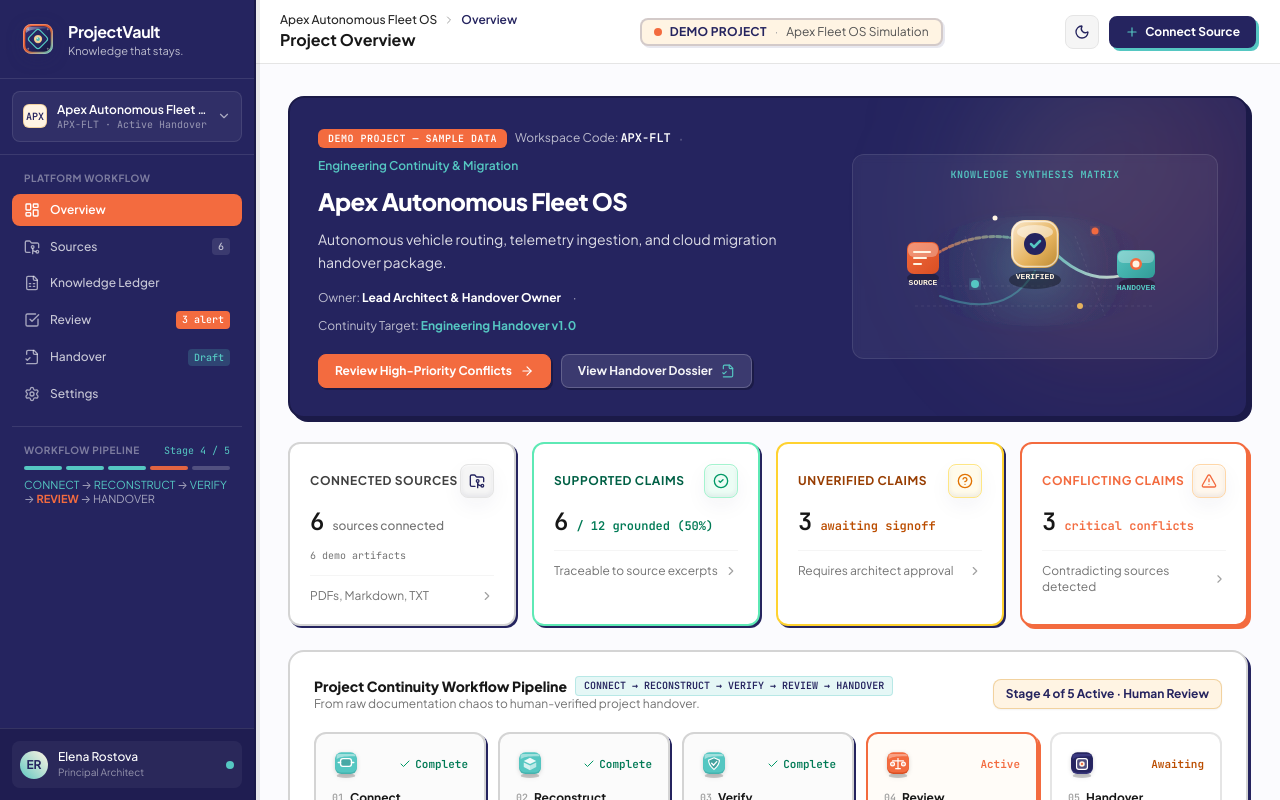
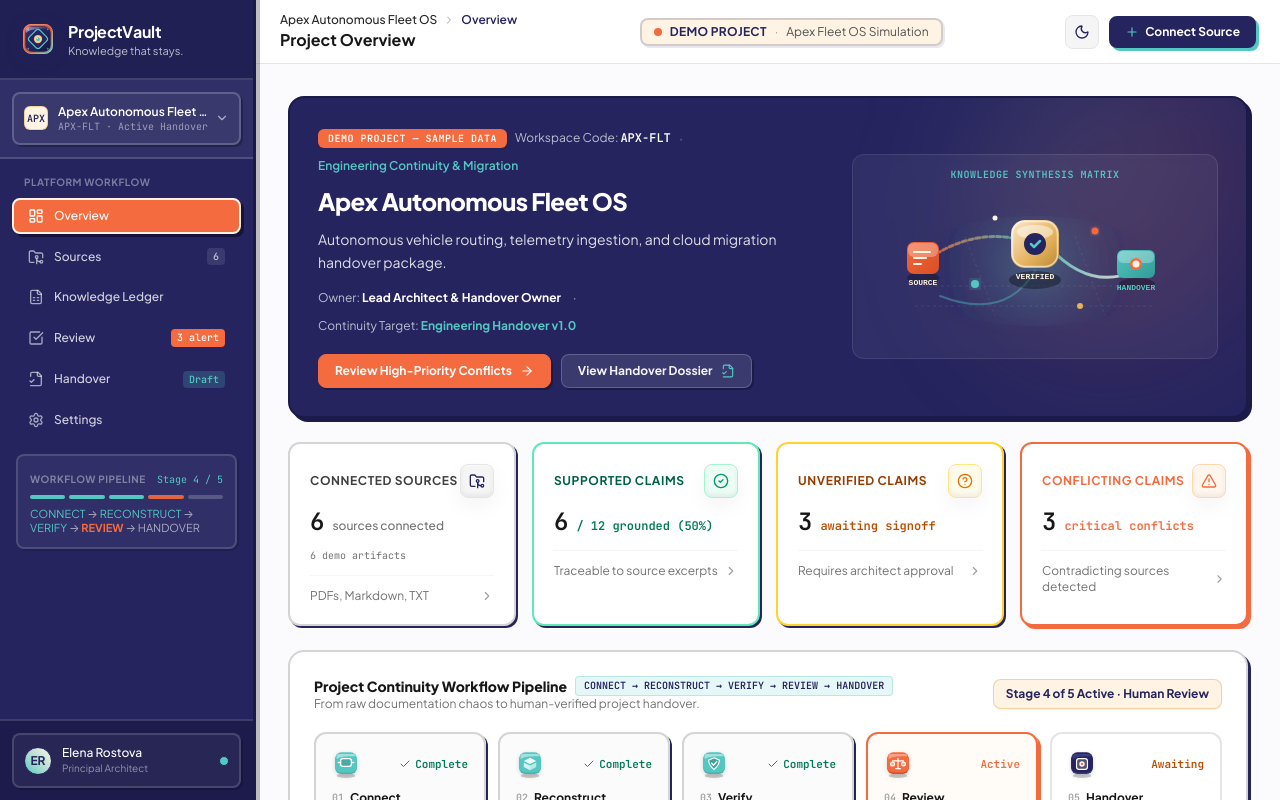
Before and after one commit to Coding-warrior212/Project-Vault, a React (Vite) app: page / in a window 1280 px wide. Shown: the top 800 px of the page. Built offline with nearby package versions, Linux system fonts and the light colour scheme.

Commit message:
feat(ui): add brand logo animation and improve handover validation
Implement a visual interaction for the sidebar logo and enforce required approver identity when finalizing handovers to ensure data integrity.

```diff
--- a/src/components/layout/Sidebar.tsx
+++ b/src/components/layout/Sidebar.tsx
@@ -45,6 +45,21 @@ export const Sidebar: React.FC<SidebarProps> = ({
   onCloseMobile,
 }) => {
   const [showWorkspaceMenu, setShowWorkspaceMenu] = React.useState(false);
+  const [isChainActive, setIsChainActive] = React.useState(false);
+
+  const handleLogoClick = () => {
+    if (isChainActive) return;
+    const prefersReducedMotion = window.matchMedia('(prefers-reduced-motion: reduce)').matches;
+    if (prefersReducedMotion) {
+      setIsChainActive(true);
+      setTimeout(() => setIsChainActive(false), 300);
+      return;
+    }
+    setIsChainActive(true);
+    setTimeout(() => {
+      setIsChainActive(false);
+    }, 1100);
+  };
 
   const navItems = [
     {
@@ -99,21 +114,75 @@ export const Sidebar: React.FC<SidebarProps> = ({
 
       {/* Main Sidebar */}
       <aside
-        className={`fixed top-0 bottom-0 left-0 z-40 w-64 bg-[#25245F] dark:bg-[#15143C] text-white flex flex-col border-r-2 border-[#1B1A48] dark:border-[#232258] shadow-[4px_0px_0px_rgba(0,0,0,0.08)] transition-transform duration-200 ease-in-out lg:translate-x-0 ${
+        className={`fixed top-0 bottom-0 left-0 z-40 w-64 bg-[#25245F] dark:bg-[#15143C] text-white flex flex-col border-r-3 border-[#1B1A48] dark:border-[#2D2C68] shadow-[4px_0px_0px_rgba(0,0,0,0.25)] transition-transform duration-200 ease-in-out lg:translate-x-0 ${
           isOpenMobile ? 'translate-x-0' : '-translate-x-full'
         }`}
       >
         {/* Brand & Logo Area */}
-        <div className="p-5 border-b border-white/10">
+        <div className="p-5 border-b-2 border-white/15 bg-[#1B1A48]/40 relative overflow-hidden">
+          <style>{`
+            @keyframes letterSeparate {
+              0% { transform: translateX(0); }
+              35% { transform: translateX(var(--sep-x)); }
+              65% { transform: translateX(var(--sep-x)); }
+              100% { transform: translateX(0); }
+            }
+            @keyframes chainFade {
+              0% { opacity: 0; transform: scaleX(0.4); }
+              30% { opacity: 1; transform: scaleX(1); }
+              70% { opacity: 1; transform: scaleX(1); }
+              100% { opacity: 0; transform: scaleX(0.8); }
+            }
+            .chain-link-pulse {
+              animation: chainFade 1.1s cubic-bezier(0.16, 1, 0.3, 1) forwards;
+            }
+          `}</style>
           <div className="flex items-center justify-between">
-            <div className="flex items-center gap-3">
+            <div
+              className="flex items-center gap-3 cursor-pointer group select-none relative"
+              onClick={handleLogoClick}
+              title="Click to trigger ProjectVault Connected Knowledge Chain effect"
+            >
               {/* Soft 3D Dimensional Vault Insignia */}
-              <Vault3DLogo size="md" />
+              <div className="transition-transform group-hover:scale-105">
+                <Vault3DLogo size="md" />
+              </div>
 
               <div>
-                <span className="text-base font-bold tracking-tight text-white flex items-center gap-1.5 font-sans">
-                  ProjectVault
-                </span>
+                <div className="text-base font-bold tracking-tight text-white flex items-center font-sans relative">
+                  {Array.from("ProjectVault").map((char, idx) => {
+                    const offset = (idx - 5.5) * 3;
+                    return (
+                      <span
+                        key={idx}
+                        style={{
+                          ['--sep-x' as any]: `${offset}px`,
+                          animation: isChainActive ? `letterSeparate 1.1s cubic-bezier(0.16, 1, 0.3, 1) forwards` : 'none',
+                          animationDelay: `${idx * 30}ms`,
+                        }}
+                        className="inline-block transition-transform will-change-transform text-white"
+                      >
+                        {char}
+                      </span>
+                    );
+                  })}
+
+                  {/* Connected Knowledge Chain SVG Overlay */}
+                  {isChainActive && (
+                    <svg className="absolute inset-x-0 -top-1 w-full h-8 overflow-visible pointer-events-none chain-link-pulse" viewBox="0 0 110 24" style={{ zIndex: 15 }}>
+                      <path
+                        d="M 2 12 Q 28 0 55 12 T 108 12"
+                        fill="none"
+                        stroke="#55C7C2"
+                        strokeWidth="1.5"
+                        strokeDasharray="4 2"
+                      />
+                      <circle cx="20" cy="6" r="2" fill="#F36B3F" />
+                      <circle cx="50" cy="14" r="2" fill="#FFF4E3" />
+                      <circle cx="80" cy="6" r="2" fill="#55C7C2" />
+                    </svg>
+                  )}
+                </div>
                 <p className="text-[11px] text-white/70 leading-tight">
                   Knowledge that stays.
                 </p>
@@ -131,10 +200,10 @@ export const Sidebar: React.FC<SidebarProps> = ({
         </div>
 
         {/* Workspace Selector with Tactile 3D Inset */}
-        <div className="p-3 border-b border-white/10 relative">
+        <div className="p-3 border-b-2 border-white/15 relative bg-white/5">
           <button
             onClick={() => setShowWorkspaceMenu(!showWorkspaceMenu)}
-            className="w-full flex items-center justify-between p-2.5 rounded-lg bg-white/5 hover:bg-white/10 text-left transition-all text-xs border border-white/10 hover:border-white/20 active:translate-y-[1px]"
+            className="w-full flex items-center justify-between p-2.5 rounded-lg bg-white/5 hover:bg-white/10 text-left transition-all text-xs border-2 border-white/20 hover:border-white/35 shadow-[2px_2px_0px_rgba(0,0,0,0.25)] active:translate-y-[1px]"
           >
             <div className="flex items-center gap-2.5 min-w-0">
               <div className="w-6 h-6 rounded-md bg-[#FFF4E3] text-[#25245F] font-mono text-[10px] font-bold flex items-center justify-center shrink-0 shadow-xs border border-[#E5B25D]/50">
@@ -194,10 +263,10 @@ export const Sidebar: React.FC<SidebarProps> = ({
                   onNavigate(item.id);
                   onCloseMobile();
                 }}
-                className={`w-full flex items-center justify-between px-3 py-2 text-xs font-medium rounded-lg transition-colors group ${
+                className={`w-full flex items-center justify-between px-3.5 py-2 text-xs font-medium transition-all group rounded-lg ${
                   isActive
-                    ? 'bg-[#F36B3F] text-white font-semibold shadow-xs'
-                    : 'text-white/75 hover:bg-white/10 hover:text-white'
+                    ? 'bg-[#F36B3F] text-white font-bold border-2 border-[#FFF4E3] dark:border-[#25245F] shadow-[3px_3px_0px_#14133B] dark:shadow-[3px_3px_0px_#0A0924]'
+                    : 'text-white/80 hover:bg-white/10 hover:text-white border-2 border-transparent hover:border-white/20'
                 }`}
               >
                 <div className="flex items-center gap-2.5">
@@ -243,7 +312,7 @@ export const Sidebar: React.FC<SidebarProps> = ({
             const currentStage = getStage(currentPage);
 
             return (
-              <div className="pt-4 mt-4 border-t border-white/10 px-3">
+              <div className="pt-4 mt-4 border-t-2 border-white/15 px-3 bg-white/5 rounded-lg p-3 border-2 border-white/10 shadow-[2px_2px_0px_rgba(0,0,0,0.15)] mx-1">
                 <div className="flex items-center justify-between mb-2">
                   <span className="text-[10px] uppercase tracking-wider font-bold text-white/40">
                     Workflow Pipeline
@@ -301,10 +370,10 @@ export const Sidebar: React.FC<SidebarProps> = ({
         </nav>
 
         {/* User Profile / Status Footer */}
-        <div className="p-3 border-t border-white/10 bg-[#1B1A48]/60">
-          <div className="flex items-center justify-between p-2 rounded-lg bg-white/5">
+        <div className="p-3 border-t-2 border-white/15 bg-[#1B1A48]/80">
+          <div className="flex items-center justify-between p-2.5 rounded-lg bg-white/5 border-2 border-white/15 shadow-[2px_2px_0px_rgba(0,0,0,0.2)]">
             <div className="flex items-center gap-2.5 min-w-0">
-              <div className="w-7 h-7 rounded-full bg-gradient-to-tr from-[#55C7C2] to-[#FFF4E3] text-[#25245F] font-bold text-xs flex items-center justify-center shrink-0">
+              <div className="w-7 h-7 rounded-full bg-gradient-to-tr from-[#55C7C2] to-[#FFF4E3] text-[#25245F] font-bold text-xs flex items-center justify-center shrink-0 border border-[#25245F]">
                 ER
               </div>
               <div className="min-w-0">
@@ -316,7 +385,7 @@ export const Sidebar: React.FC<SidebarProps> = ({
                 </div>
               </div>
             </div>
-            <div className="w-2 h-2 rounded-full bg-[#55C7C2]" title="Session Active" />
+            <div className="w-2.5 h-2.5 rounded-full bg-[#55C7C2] border border-[#25245F]" title="Session Active" />
           </div>
         </div>
       </aside>
```
Also changed, not shown: src/components/handover/HandoverPage.tsx (+43 -18 lines).
